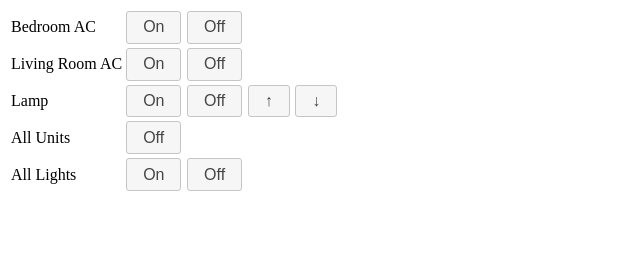
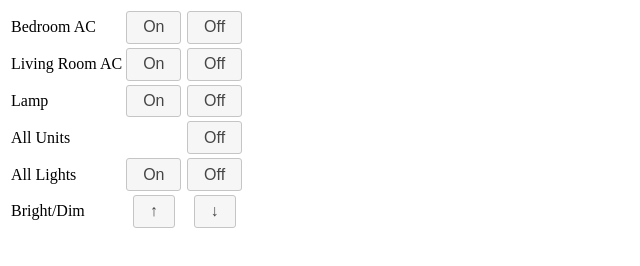
Before and after one commit to Ripper555/HomeAuto, a plain HTML site: page HomeAuto/index.html in a window 1280 px wide. Shown: the whole page, without its empty margins (0-640 px from the left). Drawn offline with nearby package versions, Linux system fonts and the light colour scheme.

Commit message:
random updates

```diff
--- a/HomeAuto/index.html
+++ b/HomeAuto/index.html
@@ -28,11 +28,12 @@
 </head>
 <body>
     <table border="0">
-        <tr><td>Bedroom AC</td><td><button id="bdac-on" class="on">On</button></td><td><button id="bdac-off" class="off">Off</button></td><td></td><td></td></tr>
-        <tr><td>Living Room AC</td><td><button id="lrac-on" class="on">On</button></td><td><button id="lrac-off" class="off">Off</button></td><td></td><td></td></tr>
-        <tr><td>Lamp</td><td><button id="lp-on" class="on">On</button></td><td><button id="lp-off" class="off">Off</button></td><td><button id="lp-bright" class="bright">↑</button></td><td><button id="lp-dim" class="dim">↓</button></td></tr>
-        <tr><td>All Units</td><td><button id="alloff" class="off">Off</button></td><td></td><td></td><td></td></tr>
-        <tr><td>All Lights</td><td><button id="lightson" class="on">On</button></td><td><button id="lightsoff" class="off">Off</button></td><td></td><td></td></tr>
+        <tr><td>Bedroom AC</td><td><button id="bdac-on" class="on">On</button></td><td><button id="bdac-off" class="off">Off</button></td></tr>
+        <tr><td>Living Room AC</td><td><button id="lrac-on" class="on">On</button></td><td><button id="lrac-off" class="off">Off</button></td></tr>
+        <tr><td>Lamp</td><td><button id="lp-on" class="on">On</button></td><td><button id="lp-off" class="off">Off</button></td></tr>
+        <tr><td>All Units</td><td></td><td><button id="alloff" class="off">Off</button></td><td></td><td></td></tr>
+        <tr><td>All Lights</td><td><button id="lightson" class="on">On</button></td><td><button id="lightsoff" class="off">Off</button></td></tr>
+        <tr><td>Bright/Dim</td><td align="center"><button id="lp-bright" class="bright">↑</button></td><td align="center"><button id="lp-dim" class="dim">↓</button></td></tr>
     </table>
     <div id="results">
     </div>
```
Also changed, not shown: 2 other files.
